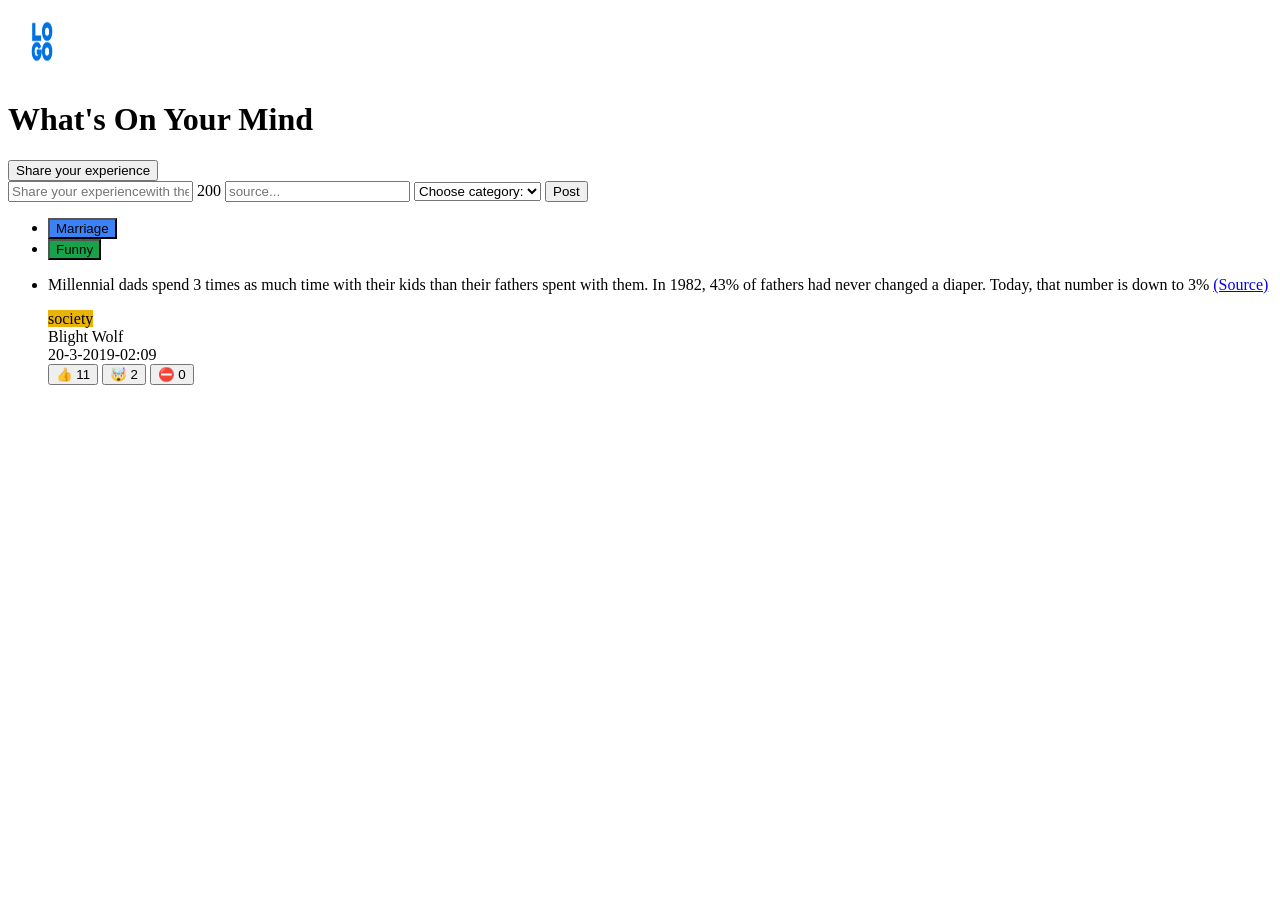
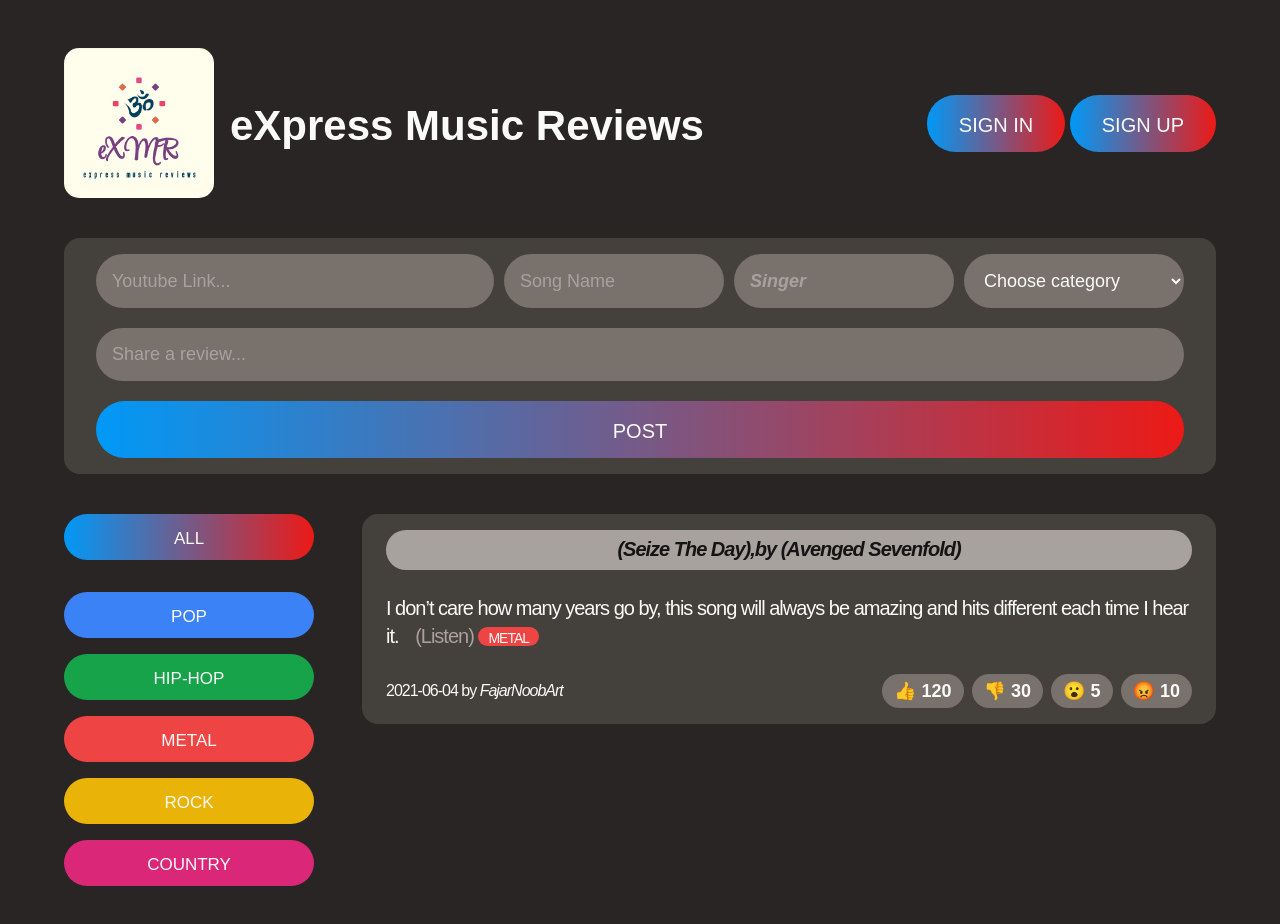
Before and after one commit to BadeaFreh/eXMR-Fullstack-Hackathon, a website: page public/index.html in a window 1280 px wide. Before the commit the page ends 800 px from the top, so only its background shows below. Drawn offline with nearby package versions, Linux system fonts and the light colour scheme; a web font is replaced by a local one.

Commit message:
finished designing homepage

```diff
--- a/public/index.html
+++ b/public/index.html
@@ -1,80 +1,119 @@
 <!DOCTYPE html>
 <html lang="en">
+
 <head>
-    <meta charset="UTF-8">
-    <meta http-equiv="X-UA-Compatible" content="IE=edge">
-    <meta name="viewport" content="width=device-width, initial-scale=1.0">
-    <script src="https://ajax.googleapis.com/ajax/libs/jquery/3.3.1/jquery.min.js"></script>
-    <title>Hackathon Project</title>
+  <meta charset="UTF-8" />
+  <meta http-equiv="X-UA-Compatible" content="IE=edge" />
+  <meta name="viewport" content="width=device-width, initial-scale=1.0" />
+  <link rel="icon" type="image/png" href="/favicon.ico" />
+  <link rel="preconnect" href="https://fonts.googleapis.com" />
+  <link rel="preconnect" href="https://fonts.gstatic.com" crossorigin />
+  <link href="https://fonts.googleapis.com/css2?family=Coiny&family=Sono:wght@400;600&display=swap" rel="stylesheet" />
+  <link href="https://fonts.googleapis.com/css2?family=Quicksand:wght@300;400;500;600;700&display=swap"
+    rel="stylesheet">
+  <link href="./styles/home-styles.css" rel="stylesheet" />
+  <title>eXpress Music Reviews</title>
 </head>
 
 <body>
   <div class="container">
     <header class="header">
       <div class="logo">
-          <img src="images/logo-social.png" height="68" width="68" alt="Today I Learned Logo" />
-          <h1>What's On Your Mind</h1>
+        <img src="./images/logo.png" alt="eXMR Logo" />
+        <h1>eXpress Music Reviews</h1>
       </div>
-
-        <button class="btn btn-large">Share your experience</button>
+      <div class="sign-buttons">
+        <button class="btn btn-large">Sign in</button>
+        <button class="btn btn-large">Sign up</button>
+      </div>
     </header>
 
-      <form class="fact-form">
-        <input type="text" placeholder="Share your experiencewith the world..." />
-        <span>200</span>
-        <input type="text" placeholder="source..." />
-        <select>
-          <option value="">Choose category:</option>
-          <option value="Funny">Funny</option>
-          <option value="Marriage">Marriage</option>
-          <option value="Society">Society</option>
+    <form class="review-form">
+      <div class="input-group-1">
+        <input type="text" placeholder="Youtube Link..." class="song-link" />
+        <input type="text" placeholder="Song Name" class="song-name" />
+        <input type="text" placeholder="Singer" class="singer" />
+        <select class="categories-menu">
+          <option value="">Choose category</option>
+          <option value="Pop">Pop</option>
+          <option value="Hip-Hop">Hip-Hop</option>
+          <option value="Metal">Metal</option>
+          <option value="Rock">Rock</option>
+          <option value="Country">Country</option>
         </select>
-        <button class="btn btn-large">Post</button>
+      </div>
+      <div class="input-group-2">
+        <input class="review-input" type="text" placeholder="Share a review..." class="review-content" />
+      </div>
+      <div class="input-group-3">
+        <button class="btn btn-large submit-btn">Post</button>
+      </div>
     </form>
 
     <main class="main">
       <aside>
         <ul>
-
+          <li class="category">
+            <button class="btn btn-all-categories">All</button>
+          </li>
           <li class="category">
             <button class="btn btn-category" style="background-color: #3b82f6">
-                Marriage
+              Pop
             </button>
           </li>
           <li class="category">
             <button class="btn btn-category" style="background-color: #16a34a">
-                Funny
+              Hip-Hop
+            </button>
+          </li>
+          <li class="category">
+            <button class="btn btn-category" style="background-color: #ef4444">
+              Metal
+            </button>
+          </li>
+          <li class="category">
+            <button class="btn btn-category" style="background-color: #eab308">
+              Rock
+            </button>
+          </li>
+          <li class="category">
+            <button class="btn btn-category" style="background-color: #db2777">
+              Country
             </button>
           </li>
         </ul>
       </aside>
+
       <section>
         <ul>
-            <li class="post">
-              <p>
-                Millennial dads spend 3 times as much time with their kids than
-                their fathers spent with them. In 1982, 43% of fathers had never
-                changed a diaper. Today, that number is down to 3%
-                <a class="source" href="https://www.mother.ly/parenting/millennial-dads-spend-more-time-with-their-kids"
-                  target="_blank">(Source)</a>
+          <li class="review">
+            <div class="review-header">
+              <div class="header-content">
+                <span class="song-title">(Seize The Day)</span><span class="singer">,by (Avenged Sevenfold)</span>
+              </div>
+            </div>
+            <p class="review-content">
+              I don’t care how many years go by, this song will always be
+              amazing and hits different each time I hear it.
+              <a class="source" href="https://www.youtube.com/watch?v=jUkoL9RE72o" target="_blank">(Listen)</a>
+              <span class="tag" style="background-color: #ef4444">Metal</span><br>
             </p>
-              <span class="tag" style="background-color: #eab308">society</span>
-              <div class="author">Blight Wolf</div>
-              <div class="date-created">20-3-2019-02:09</div>
+            <div class="review-footer">
+              <div>
+                <span class="date-created">2021-06-04</span> by <span class="user"><i>FajarNoobArt</i></span>
+              </div>
               <div class="vote-buttons">
-                <button>👍 11</button>
-                <button>🤯 2</button>
-                <button>⛔️ 0</button>
+                <button>👍 120</button>
+                <button>👎 30</button>
+                <button>😮 5</button>
+                <button>😡 10</button>
+              </div>
             </div>
           </li>
         </ul>
       </section>
     </main>
   </div>
+</body>
 
-    <script src="../node_modules/jquery/dist/jquery.js"></script>
-    <script src="./models/post.js"></script>
-
-
-  </body>
 </html>
--- a/public/styles/home-styles.css
+++ b/public/styles/home-styles.css
@@ -0,0 +1,315 @@
+* {
+    margin: 0;
+    padding: 0;
+    box-sizing: border-box;
+  }
+
+  body {
+    background-color: #292524;
+    color: #fafaf9;
+    font-family: "Sono", sans-serif;
+    padding: 48px 64px;
+  }
+
+  /* MAIN LAYOUT */
+  .container {
+    max-width: 1500px;
+    margin: 0 auto;
+  }
+
+  .header {
+    margin-bottom: 40px;
+    display: flex;
+    align-items: center;
+    justify-content: space-between;
+  }
+
+  .main {
+    display: grid;
+    grid-template-columns: 250px 1fr;
+    gap: 48px;
+  }
+
+  /* ELEMENTS */
+
+  .logo {
+    display: flex;
+    align-items: center;
+    gap: 16px;
+  }
+
+  .logo img {
+    width: 150px;
+    height: 150px;
+    border-radius: 10%;
+  }
+
+  h1 {
+    font-size: 42px;
+    font-family: "Coiny", sans-serif;
+    line-height: 1;
+    margin-top: 6px;
+  }
+
+  .category {
+    margin-bottom: 16px;
+  }
+
+  .singer {
+    font-style: italic;
+    font-weight: bold;
+  }
+
+  .song-title {
+    font-style: italic;
+    font-weight: 600;
+  }
+
+  .review {
+    font-size: 20px;
+    line-height: 1.4;
+    background-color: #44403c;
+    margin-bottom: 16px;
+    padding: 16px 24px;
+    letter-spacing: -1px;
+    border-radius: 16px;
+    display: flex;
+    flex-direction: column;
+    align-items: center;
+    gap: 24px;
+  }
+
+  .review-header {
+    background-color: #a8a29e;
+    border-radius: 100px;
+    width: 100%;
+    height: 5vh;
+  }
+
+  .header-content {
+    text-align: center;
+    margin-top: 5px;
+    color: rgb(20, 20, 20);
+  }
+
+  .review-footer {
+    display: flex;
+    align-items: center;
+    width: 100%;
+    gap: 30px;
+    justify-content: space-between;
+    font-size: 16px;
+  }
+
+  .review:hover {
+    background-color: #4d4c4c;
+    transition: .4s ease;
+  }
+
+  .tag {
+    text-transform: uppercase;
+    font-size: 14px;
+    font-family: "Coiny", sans-serif;
+    padding-top: 3px;
+    padding-left: 10px;
+    padding-right: 10px;
+    border-radius: 100px;
+  }
+
+  .vote-buttons {
+    margin-left: auto;
+    flex-shrink: 0;
+    display: flex;
+    gap: 8px;
+  }
+
+  .vote-buttons button {
+    border: none;
+    background-color: #78716c;
+    font-size: 18px;
+    padding: 6px 12px;
+    border-radius: 100px;
+    color: inherit;
+    font-family: inherit;
+    font-weight: 600;
+    cursor: pointer;
+    transition: 0.3s;
+  }
+
+  .vote-buttons button:hover {
+    background-color: #292524;
+  }
+
+  ul {
+    list-style: none;
+  }
+
+  .source:link,
+  .source:visited {
+    color: #a8a29e;
+    text-decoration: none;
+    margin-left: 12px;
+    transition: 0.3s;
+  }
+
+  .source:hover,
+  .source:active {
+    color: #3b82f6;
+  }
+
+  .btn {
+    border: none;
+    font-family: "Coiny", sans-serif;
+    line-height: 1;
+    text-transform: uppercase;
+    font-size: 17px;
+    padding: 16px 0 13px;
+    color: inherit;
+    border-radius: 100px;
+    cursor: pointer;
+    transition: 0.3s;
+
+    background-image: linear-gradient(to right, #0099F7 0%, #F11712  51%, #0099F7  100%);
+      background-size: 200% auto;
+  }
+
+  .btn:hover {
+    transform: scale(110%) rotate(-2deg);
+  }
+
+  .btn-large {
+    font-size: 20px;
+    padding: 20px 32px 17px;
+  }
+
+  .submit-btn {
+    display: block;
+    width: 100%;
+    margin: 0 auto;
+  }
+
+  .submit-btn:hover {
+    transform: scale(1) rotate(0deg);
+  }
+
+  .btn-all-categories {
+    margin-bottom: 16px;
+    width: 100%;
+  }
+
+  .btn-category {
+    width: 100%;
+    background-image: none;
+  }
+
+  /* FORM */
+  .review-form {
+    background-color: #44403c;
+    margin-bottom: 40px;
+    padding: 16px 32px;
+    /* display: flex; */
+    /* align-items: center; */
+    gap: 16px;
+    border-radius: 16px;
+  }
+
+  .input-group-1 {
+    display: flex;
+    gap: 10px;
+  }
+
+  .input-group-2 {
+    margin-top: 20px;
+    display: flex;
+  }
+
+  .input-group-3 {
+    margin-top: 20px;
+    /* display: block; */
+  }
+
+  .review-form input,
+  .review-form select {
+    width: 220px;
+    background-color: #78716c;
+    border: none;
+    border-radius: 100px;
+    padding: 16px;
+    font-size: 18px;
+    color: inherit;
+    font-family: inherit;
+  }
+  .review-form input::placeholder {
+    color: #a8a29e;
+  }
+
+  .review-form input:first-child {
+    flex-grow: 1;
+  }
+
+  .review-form span {
+    font-weight: 600;
+    font-size: 18px;
+    margin-right: 18px;
+  }
+
+  @media (max-width: 900px) {
+    .main {
+      grid-template-columns: 1fr;
+    }
+  }
+
+  @media (max-width: 1000px) {
+    body {
+      padding: 32px 48px;
+    }
+
+    .review-form {
+      flex-direction: column;
+      align-items: stretch;
+    }
+
+    .review-form input,
+    .review-form select {
+      width: auto;
+    }
+  }
+
+  @media (max-width: 1200px) {
+    .input-group-1 {
+      display: flex;
+      flex-direction: column;
+      align-items: flex-end;
+    }
+    .input-group-1 input,
+    .input-group-1 select {
+      width: 100%;
+    }
+    .input-group-2 {
+      display: flex;
+      flex-direction: column;
+      align-items: center;
+    }
+    .input-group-2 input {
+      width: 100%;
+    }
+    .submit-btn {
+      margin: 0 auto;
+      width: 100%;
+    }
+
+    form input, form select {
+      display: block;
+      margin: 0 auto;
+    }
+    .sign-buttons{
+      display: flex;
+      align-items: flex-end;
+      flex-direction: column;
+    }
+    .review {
+      flex-direction: column;
+      align-items: flex-end;
+      gap: 12px;
+    }
+  }
```
Also changed, not shown: public/images/logo.png (added). Lines whose indentation alone changed are shown as unchanged.
